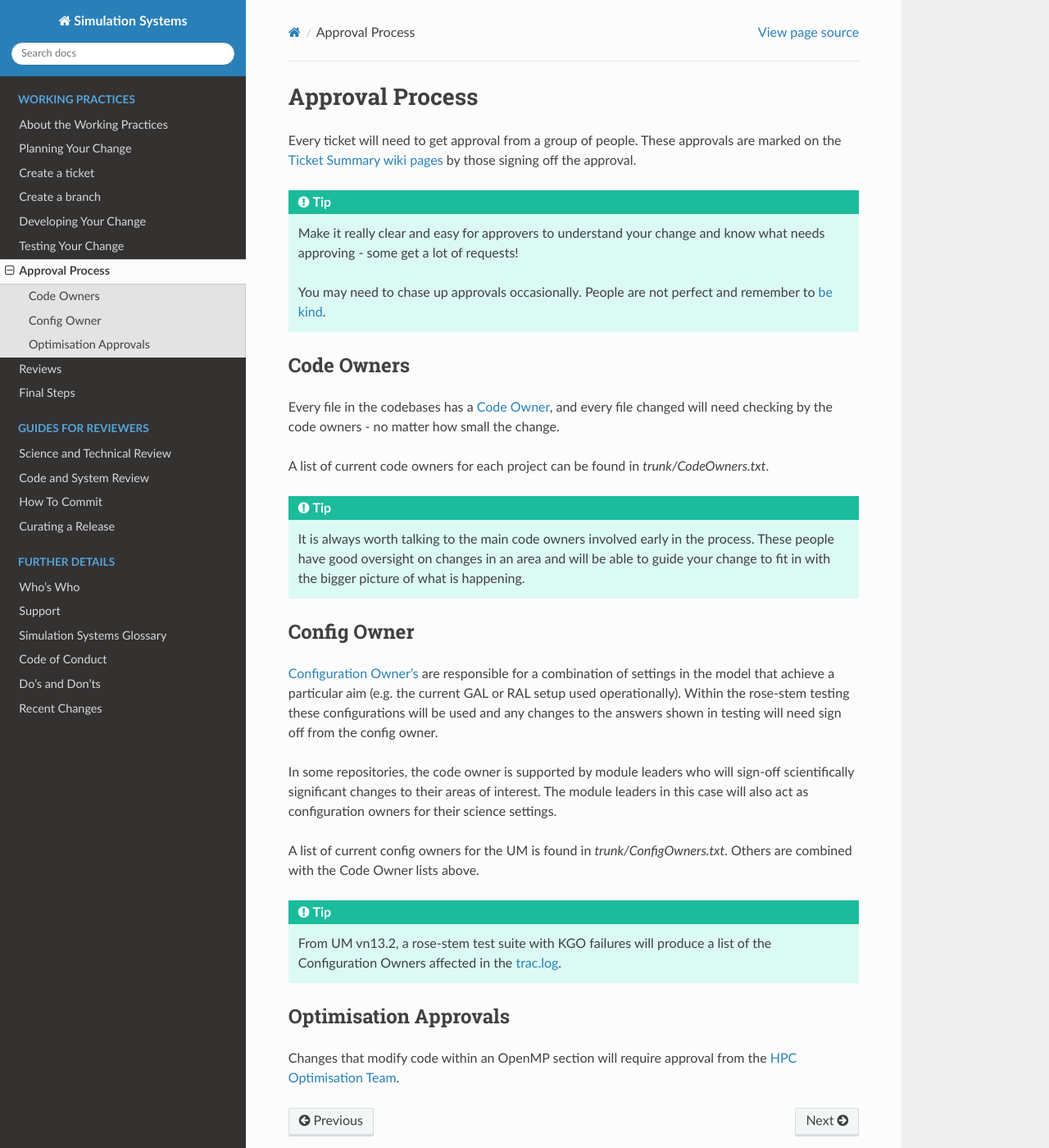
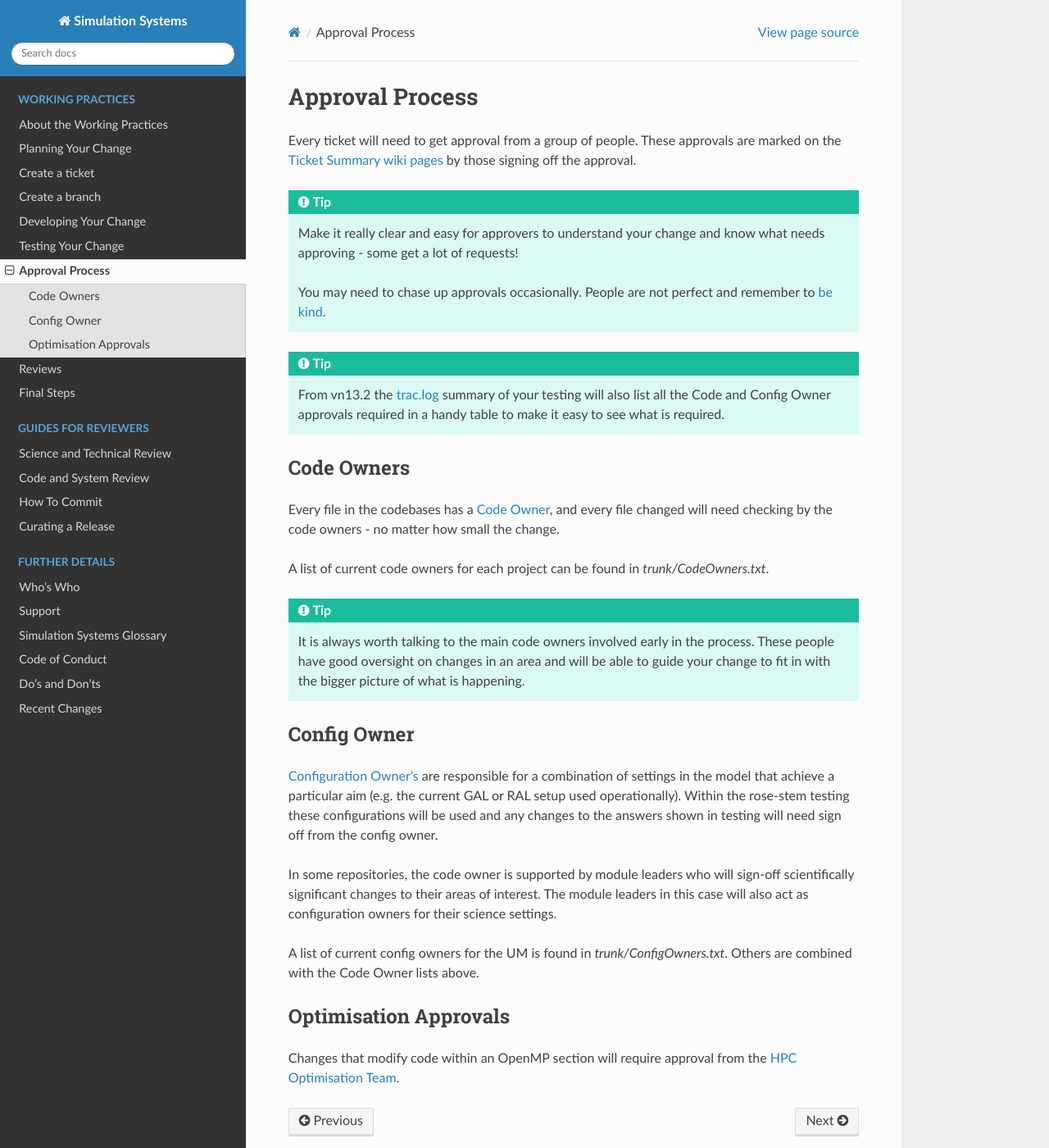
Before and after one commit to MetOffice/simulation-systems, a Sphinx documentation site: the page built from source/WorkingPractices/approvals.rst, in a window 1280 px wide and 1400 px high. Shown: the whole window at 82% size. Built offline with Sphinx 7.4.7 and the Read the Docs theme 2.0.0, drawn with Linux system fonts in a browser that asks for light colours.

Commit message:
update trac.log reference

```diff
--- a/source/WorkingPractices/approvals.rst
+++ b/source/WorkingPractices/approvals.rst
@@ -12,6 +12,11 @@ off the approval.
 
     You may need to chase up approvals occasionally. People are not perfect and
     remember to :ref:`be kind <code_of_conduct>`.
+
+.. tip::
+    From vn13.2 the :ref:`trac.log <traclog>` summary of your testing will also
+    list all the Code and Config Owner approvals required in a handy table to
+    make it easy to see what is required.
 
 Code Owners
 -----------
@@ -44,10 +49,6 @@ science settings.
 A list of current config owners for the UM is found in `trunk/ConfigOwners.txt`.
 Others are combined with the Code Owner lists above.
 
-.. tip::
-    From UM vn13.2, a rose-stem test suite with KGO failures will produce a list
-    of the Configuration Owners affected in the :ref:`trac.log <traclog>`.
-
 Optimisation Approvals
 ----------------------
 Changes that modify code within an OpenMP section will require approval from the
```
